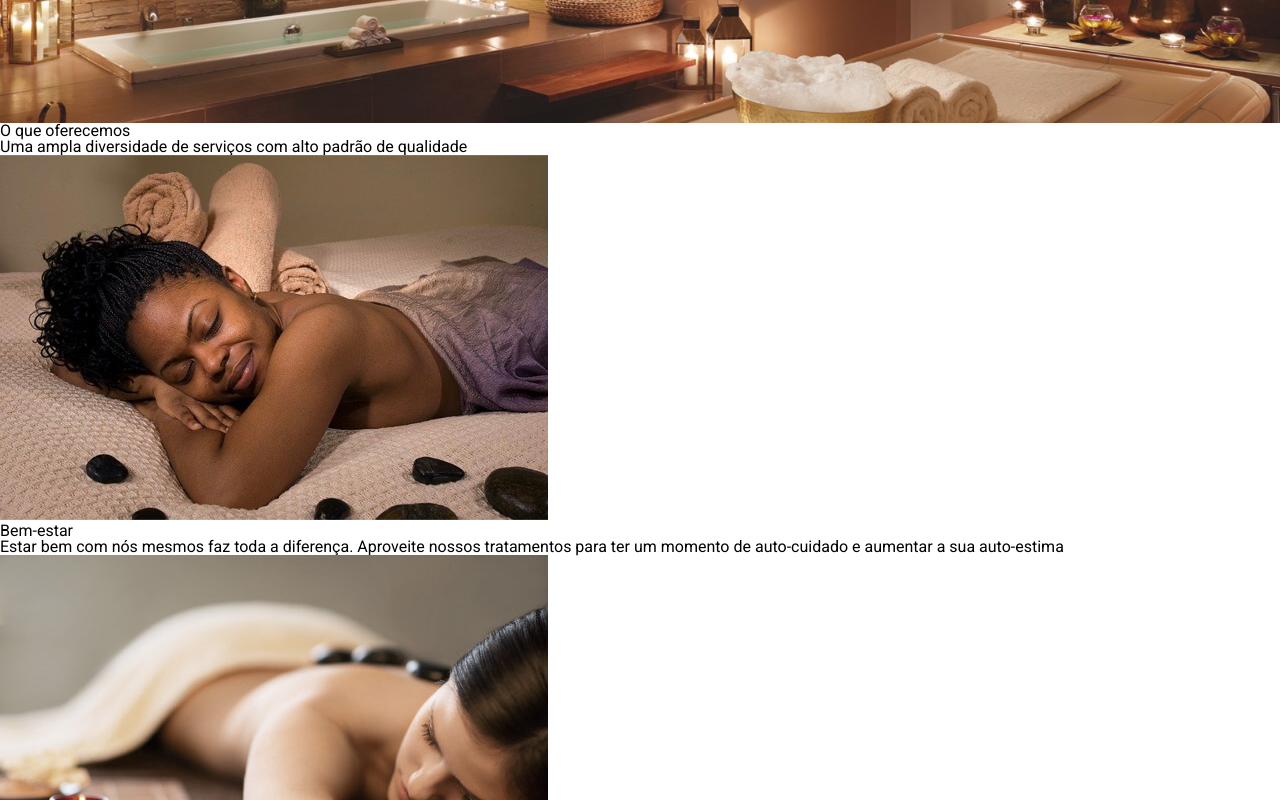
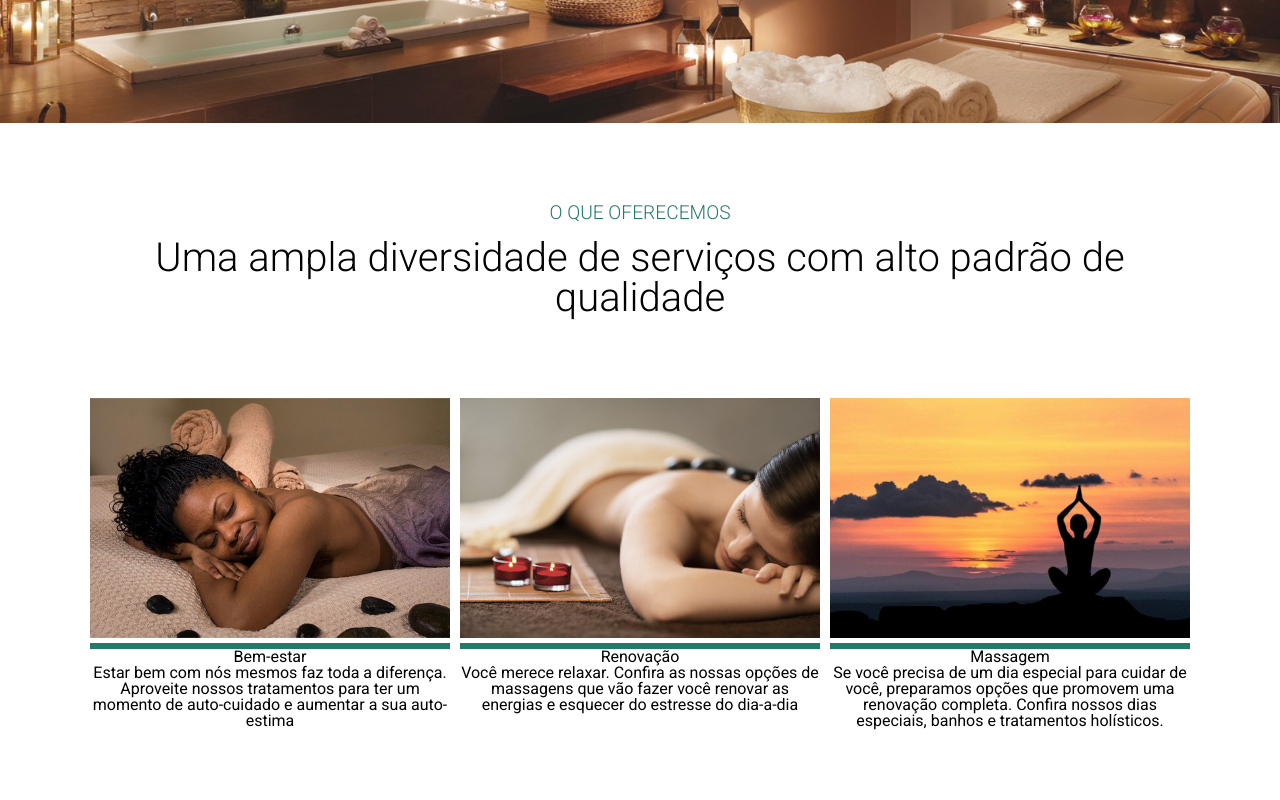
Before and after one commit to ElivanLimaJunior/Alura-Spa, a plain HTML site: page index.html in a window 1280 px wide. Shown: the part 440-1240 px from the top of the page. Drawn offline with nearby package versions, Linux system fonts and the light colour scheme.

Commit message:
Estilizando imagens e Texto principal

```diff
--- a/assets/style/abstract/_variaveis.scss
+++ b/assets/style/abstract/_variaveis.scss
@@ -3,7 +3,7 @@ $fonte: 'Roboto', sans-serif;
 
 // Cores
 $cor-primaria: #2e7992;
-$cor-secundaria: #6FEDD6;
+$cor-secundaria: #237a6a;
 $cor-terciaria: #FF9551;
 
 // Tamanho das fontes
--- /dev/null
+++ b/assets/style/components/_servicos.scss
@@ -0,0 +1,34 @@
+@import '../abstract/variaveis';
+
+#servicos {
+    margin: 80px;
+    h4 {
+        text-align: center;
+        font-size: $tamanho-do-texto / 1.2;
+        margin-bottom: 80px;
+        font-weight: 300;
+    }
+    h3 {
+        font-size: $tamanho-do-texto / 2.5;
+        color: $cor-secundaria;
+        text-transform: uppercase;
+        font-weight: 300;
+        text-align: center;
+        margin: 1rem;
+    }
+    .cards {
+        display: flex;
+        justify-content: space-evenly;
+        .card {
+            width: 360px;
+            text-align: center;
+            .img-container {
+                padding-bottom: 2px;
+                border-bottom: 6px solid $cor-secundaria;
+                img {
+                    max-width: 100%;
+                }
+            }
+        }
+    }
+}
--- a/assets/style/style.scss
+++ b/assets/style/style.scss
@@ -1,3 +1,4 @@
 @import 'abstract/base';
 @import 'components/navibar';
-@import 'components/banner'
+@import 'components/banner';
+@import './components/servicos';
--- a/index.html
+++ b/index.html
@@ -43,26 +43,26 @@
         </section>
     </header>
     <main>
-        <section>
+        <section id="servicos">
             <h3>O que oferecemos</h3>
             <h4>Uma ampla diversidade de serviços com alto padrão de qualidade</h4>
-            <div>
-                <div>
-                    <div>
+            <div class="cards">
+                <div class="card">
+                    <div class="img-container">
                         <img src="assets/img/beleza.jpeg" alt="">
                     </div>
                     <h5>Bem-estar</h5>
                     <p>Estar bem com nós mesmos faz toda a diferença. Aproveite nossos tratamentos para ter um momento de auto-cuidado e aumentar a sua auto-estima</p>
                 </div>
-                <div>
-                    <div>
+                <div class="card">
+                    <div class="img-container">
                         <img src="assets/img/bem-estar.jpeg" alt="">
                     </div>
                     <h5>Renovação</h5>
                     <p>Você merece relaxar. Confira as nossas opções de massagens que vão fazer você renovar as energias e esquecer do estresse do dia-a-dia</p>
                 </div>
-                <div>
-                    <div>
+                <div class="card">
+                    <div class="img-container">
                         <img src="assets/img/descanso.jpeg" alt="">
                     </div>
                     <h5>Massagem</h5>
```
Also changed, not shown: assets/style/style.css, 1 other file.
